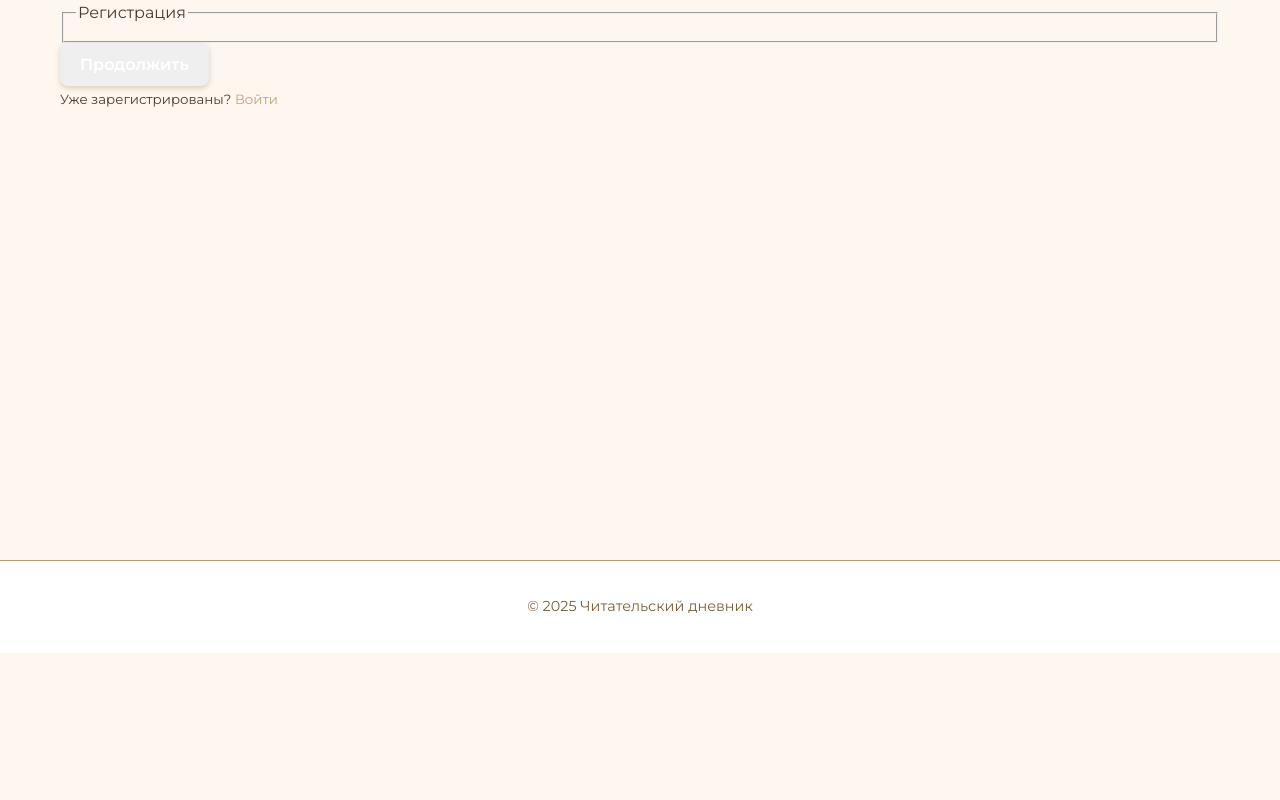
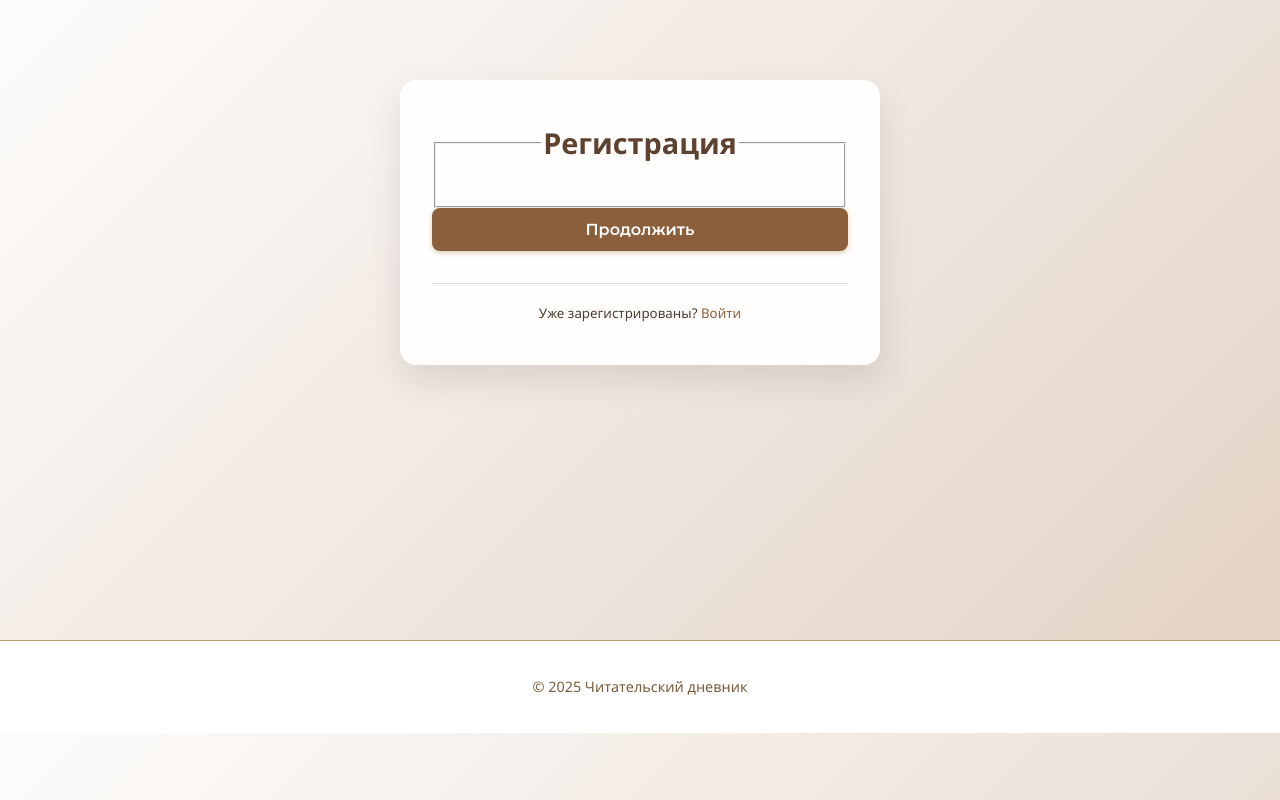
Before and after one commit to Hronaxe/book-diary, a Django app: page /register in a window 1280 px wide. Run offline with Django 5.2, Linux system fonts and the light colour scheme; some libraries are stand-ins or nearby versions.

Commit message:
change register

```diff
--- a/core/templates/register.html
+++ b/core/templates/register.html
@@ -1,6 +1,74 @@
 {% extends "base.html" %}
 <!-- Load crispy form -->
 {% load crispy_forms_tags %} {% block content %}
+
+<style>
+  body {
+    background: linear-gradient(135deg, #fdfcfb 0%, #e2d1c3 100%);
+    font-family: 'Segoe UI', Tahoma, Geneva, Verdana, sans-serif;
+  }
+
+  .content-section {
+    max-width: 480px;
+    margin: 5rem auto;
+    padding: 2.5rem 2rem;
+    background-color: #fffefc;
+    border-radius: 16px;
+    box-shadow: 0 15px 35px rgba(0, 0, 0, 0.1);
+    animation: slideFade 0.5s ease-out;
+  }
+
+  .content-section legend {
+    font-size: 1.8rem;
+    font-weight: 600;
+    color: #5e412f;
+    text-align: center;
+    margin-bottom: 1.5rem;
+  }
+
+  .form-group button {
+    background-color: #8b5e3c;
+    color: white;
+    border: none;
+    width: 100%;
+    padding: 0.75rem;
+    border-radius: 8px;
+    font-size: 1rem;
+    transition: background-color 0.3s ease;
+  }
+
+  .form-group button:hover {
+    background-color: #5e412f;
+  }
+
+  .border-top.pt-3 {
+    margin-top: 2rem;
+    padding-top: 1rem;
+    border-top: 1px solid #ddd;
+    text-align: center;
+  }
+
+  .border-top.pt-3 a {
+    color: #8b5e3c;
+    font-weight: 500;
+    text-decoration: none;
+  }
+
+  .border-top.pt-3 a:hover {
+    text-decoration: underline;
+  }
+
+  @keyframes slideFade {
+    from {
+      opacity: 0;
+      transform: translateY(25px);
+    }
+    to {
+      opacity: 1;
+      transform: translateY(0);
+    }
+  }
+</style>
 
 <div class="content-section">
   <!-- Sign up form -->
```
